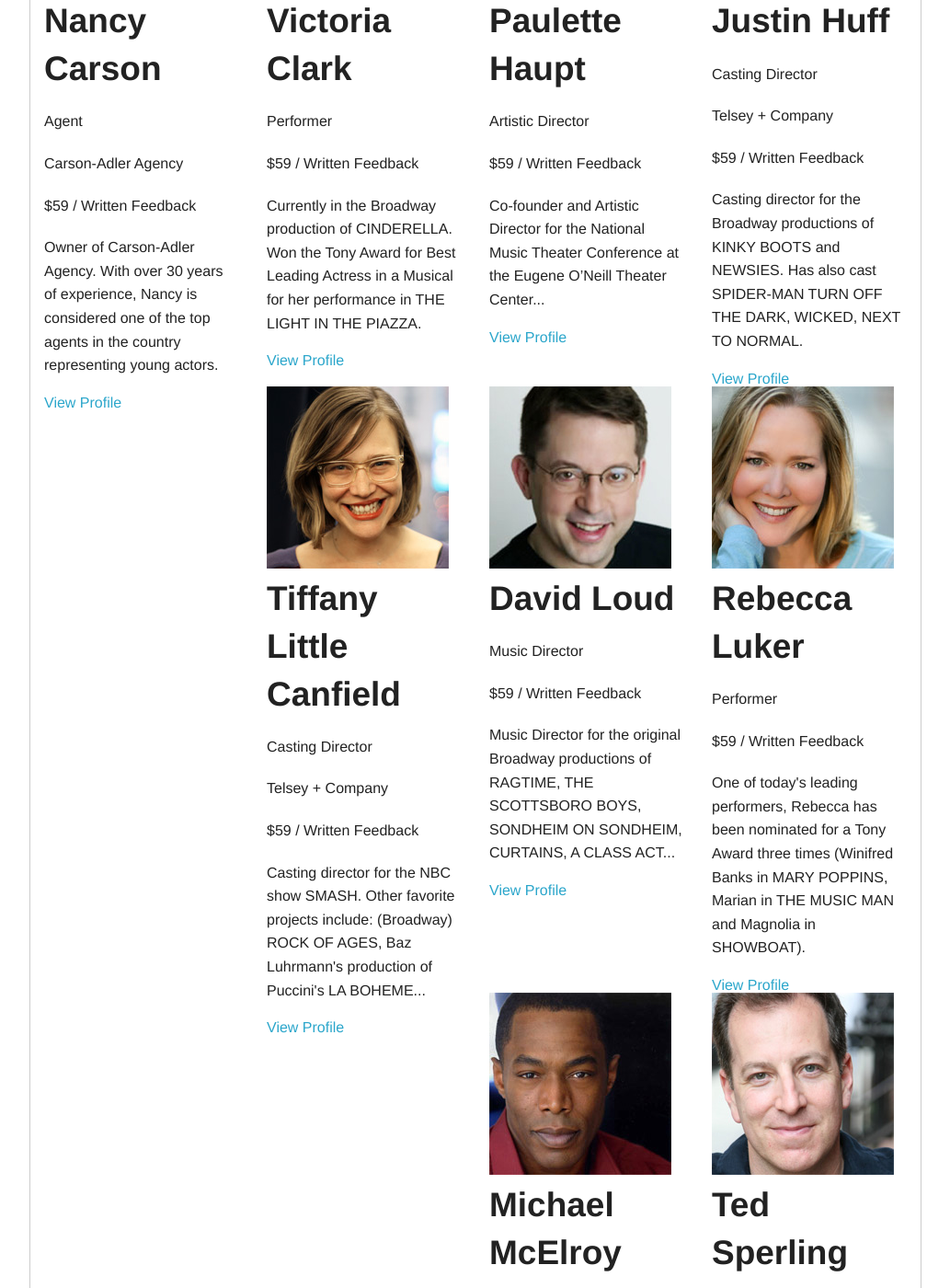
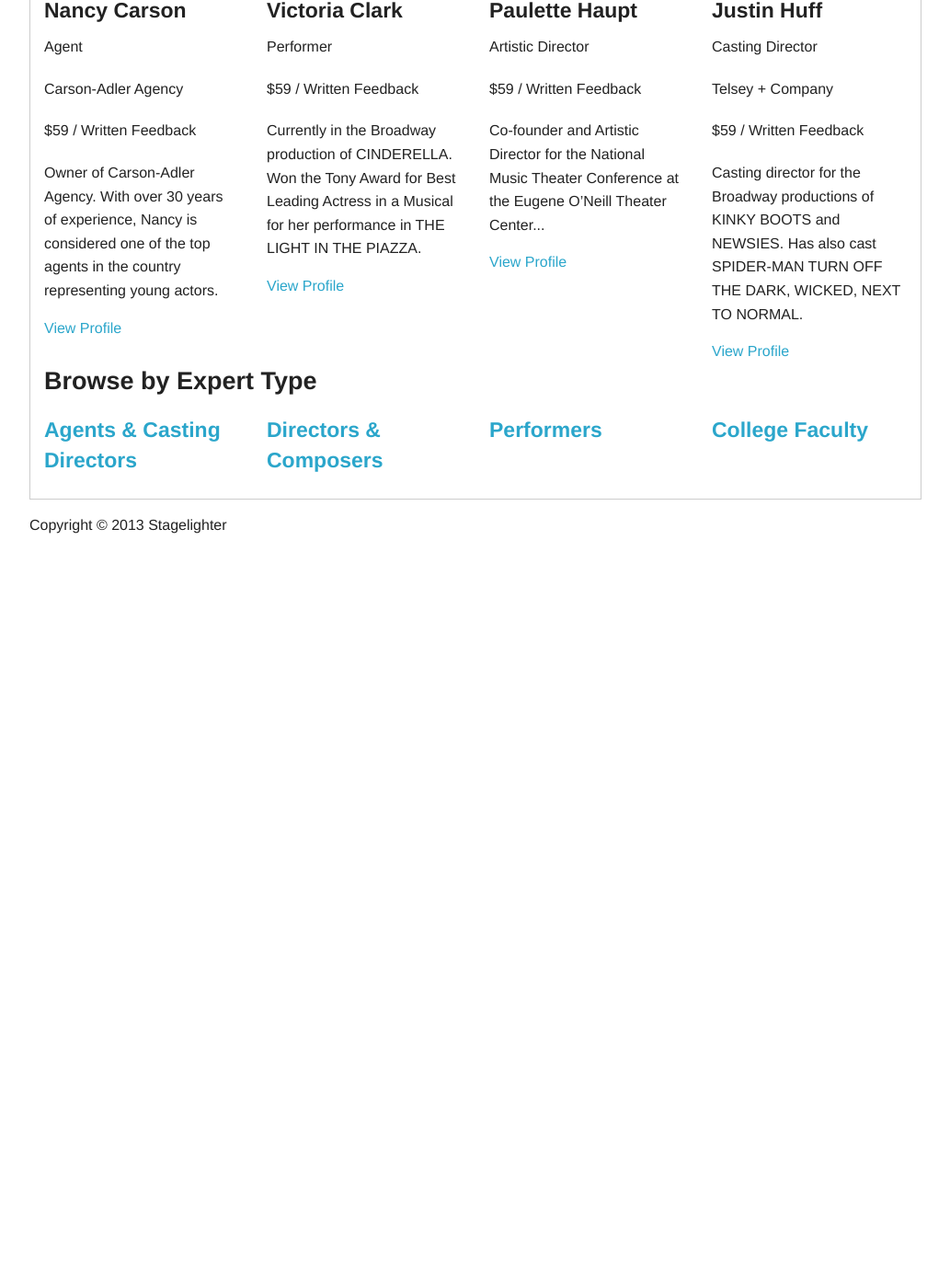
Before and after one commit to stagelighter/stagelighter.github.io, a Jekyll site: the page built from index.html, in a window 1280 px wide and 1400 px high, scrolled down 854 px. Shown: the whole window at 92% size, without its empty margins (123-1156 px from the left). Built offline with Jekyll 4.4.1, drawn with Linux system fonts in a browser that asks for light colours; after the commit the page ends 1433 px from its top, so only the background shows below that; some of the changed text lies outside the part shown.

Commit message:
add more tweaks to coach panels

```diff
--- a/_includes/our-coaches.html
+++ b/_includes/our-coaches.html
@@ -1,8 +1,27 @@
 <div class="row">
 	<div class="large-12 columns">
+
 		<h3>Featured Coaches</h3>
 		<div class="row coach-panels-wrapper">
 			<!-- generated via js during dev for now -->
-		</div>
-	</div>
-</div>
+		</div><!-- /row -->
+
+
+		<h3>Browse by Expert Type</h3>
+		<div class="row">
+			<div class="large-3 small-6 columns">
+				<h4><a href="/agents-and-casting-directors">Agents &amp; Casting Directors</a></h4>
+			</div>
+			<div class="large-3 small-6 columns">
+				<h4><a href="/directors-and-composers">Directors &amp; Composers</h4>
+			</div>
+			<div class="large-3 small-6 columns">
+				<h4><a href="/performers">Performers</a></h4>
+			</div>
+			<div class="large-3 small-6 columns">
+				<h4><a href="/college-faculty">College Faculty</a></h4>
+			</div>
+		</div><!-- /row -->
+
+	</div><!-- /columns -->
+</div><!-- /row -->
--- a/javascripts/coaches-data.json
+++ b/javascripts/coaches-data.json
@@ -210,7 +210,7 @@ var jsonCoaches = {
       "MonologueFeedback": "true",
       "SongFeedback": "true",
       "leveltype": "broadway",
-      "featuredtype": "true",
+      "featuredtype": "false",
       "ShortBio": "Casting director for the NBC show SMASH. Other favorite projects include: (Broadway) ROCK OF AGES, Baz Luhrmann's production of Puccini's LA BOHEME..."
     },    {
       "Name": "David Loud",
@@ -225,7 +225,7 @@ var jsonCoaches = {
       "MonologueFeedback": "false",
       "SongFeedback": "true",
       "leveltype": "broadway",
-      "featuredtype": "true",
+      "featuredtype": "false",
       "ShortBio": "Music Director for the original Broadway productions of RAGTIME, THE SCOTTSBORO BOYS, SONDHEIM ON SONDHEIM, CURTAINS, A CLASS ACT..."
     },    {
       "Name": "Rebecca Luker",
@@ -240,7 +240,7 @@ var jsonCoaches = {
       "MonologueFeedback": "false",
       "SongFeedback": "true",
       "leveltype": "broadway",
-      "featuredtype": "true",
+      "featuredtype": "false",
       "ShortBio": "One of today's leading performers, Rebecca has been nominated for a Tony Award three times (Winifred Banks in MARY POPPINS, Marian in THE MUSIC MAN and Magnolia in SHOWBOAT)."
     },    {
       "Name": "Michael McElroy",
@@ -255,7 +255,7 @@ var jsonCoaches = {
       "MonologueFeedback": "true",
       "SongFeedback": "true",
       "leveltype": "broadway",
-      "featuredtype": "true",
+      "featuredtype": "false",
       "ShortBio": "Grammy and Tony Award nominated performer. Head of Vocal Performance in the New Studio on Broadway, Tisch School of the Arts at NYU."
     },    {
       "Name": "Heidi Miami Marshall",
@@ -300,7 +300,7 @@ var jsonCoaches = {
       "MonologueFeedback": "true",
       "SongFeedback": "true",
       "leveltype": "broadway",
-      "featuredtype": "true",
+      "featuredtype": "false",
       "ShortBio": "Won the Tony and Drama Desk Awards for orchestrations of THE LIGHT IN THE PIAZZA, for which he was also music director."
     },    {
       "Name": "Duncan Stewart",
@@ -315,7 +315,7 @@ var jsonCoaches = {
       "MonologueFeedback": "true",
       "SongFeedback": "true",
       "leveltype": "broadway",
-      "featuredtype": "true",
+      "featuredtype": "false",
       "ShortBio": "Responsible for casting the Broadway productions of PIPPIN, CHICAGO THE MUSICAL, the National tour of WE WILL ROCK YOU, &amp; upcoming A.R.T. production of THE TEMPEST."
     },    {
       "Name": "Lori Swift",
@@ -330,7 +330,7 @@ var jsonCoaches = {
       "MonologueFeedback": "true",
       "SongFeedback": "true",
       "leveltype": "broadway",
-      "featuredtype": "true",
+      "featuredtype": "false",
       "ShortBio": "Agent and director of Kazarian, Spencer, Ruskin &amp; Associates' New York Theatrical office since it opened in 2002."
     },    {
       "Name": "Benton Whitley",
@@ -360,7 +360,7 @@ var jsonCoaches = {
       "MonologueFeedback": "false",
       "SongFeedback": "true",
       "leveltype": "broadway",
-      "featuredtype": "true",
+      "featuredtype": "false",
       "ShortBio": "Ms. Wilcox is the choreographer for the Broadway show MOTOWN based on the life of Berry Gordy, Jr."
     },    {
       "Name": "Coach Wilford",
--- a/javascripts/generate-coach-panels.js
+++ b/javascripts/generate-coach-panels.js
@@ -46,7 +46,7 @@ var displayCoach = function(i,jsonObj){
 
 
     var bottomWrapper = $('<div/>');
-    var title = $('<h2/>',{text: jsonObj.Name});
+    var title = $('<h4/>',{text: jsonObj.Name});
 
     var experttype = $('<p/>',{class: 'experttype', text:getexperttypeName(jsonObj.experttype)});
     var company = $('<p/>',{class: 'company', text: (jsonObj.Company=='REQUIRED')?'':jsonObj.Company});
```
